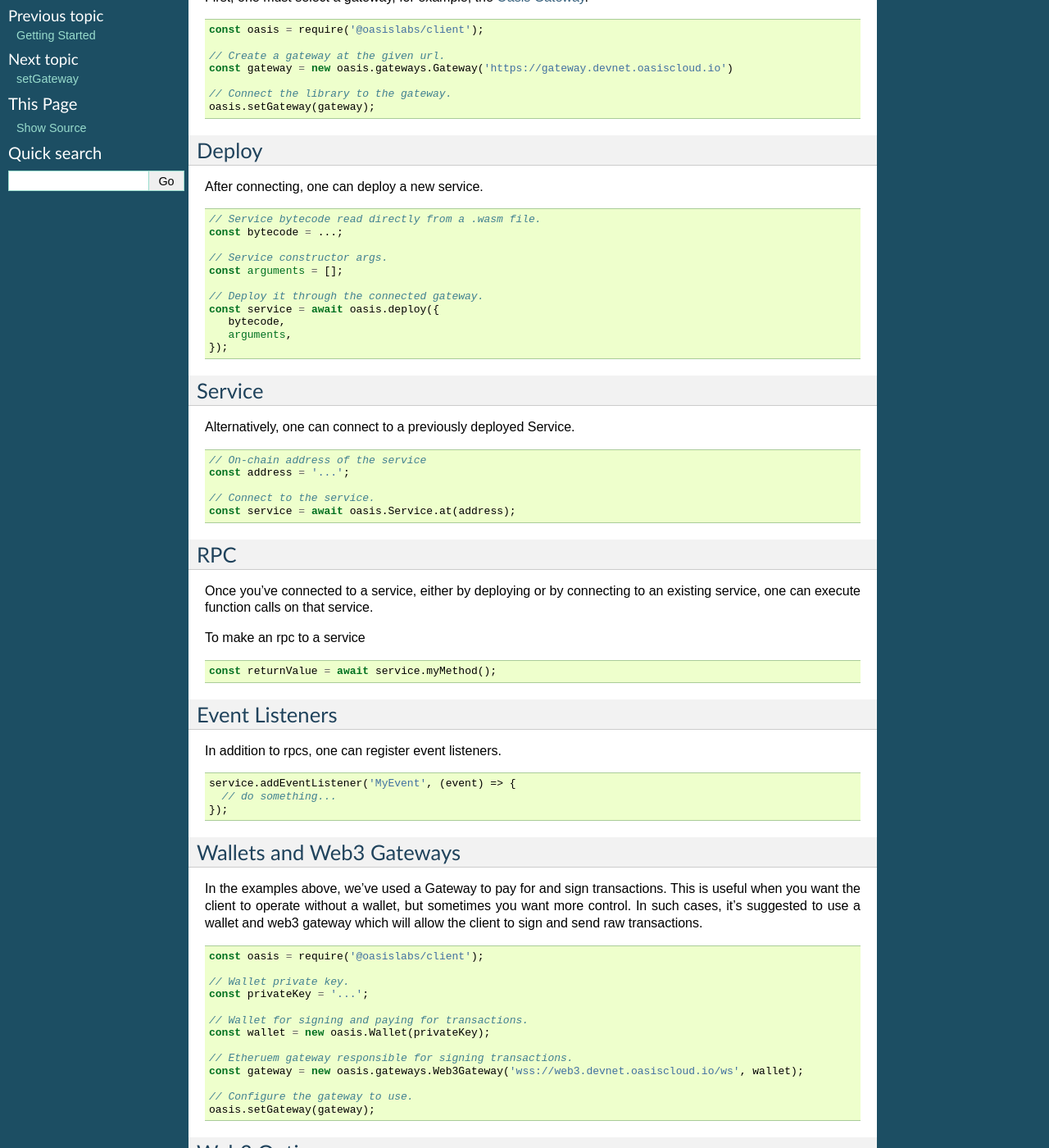
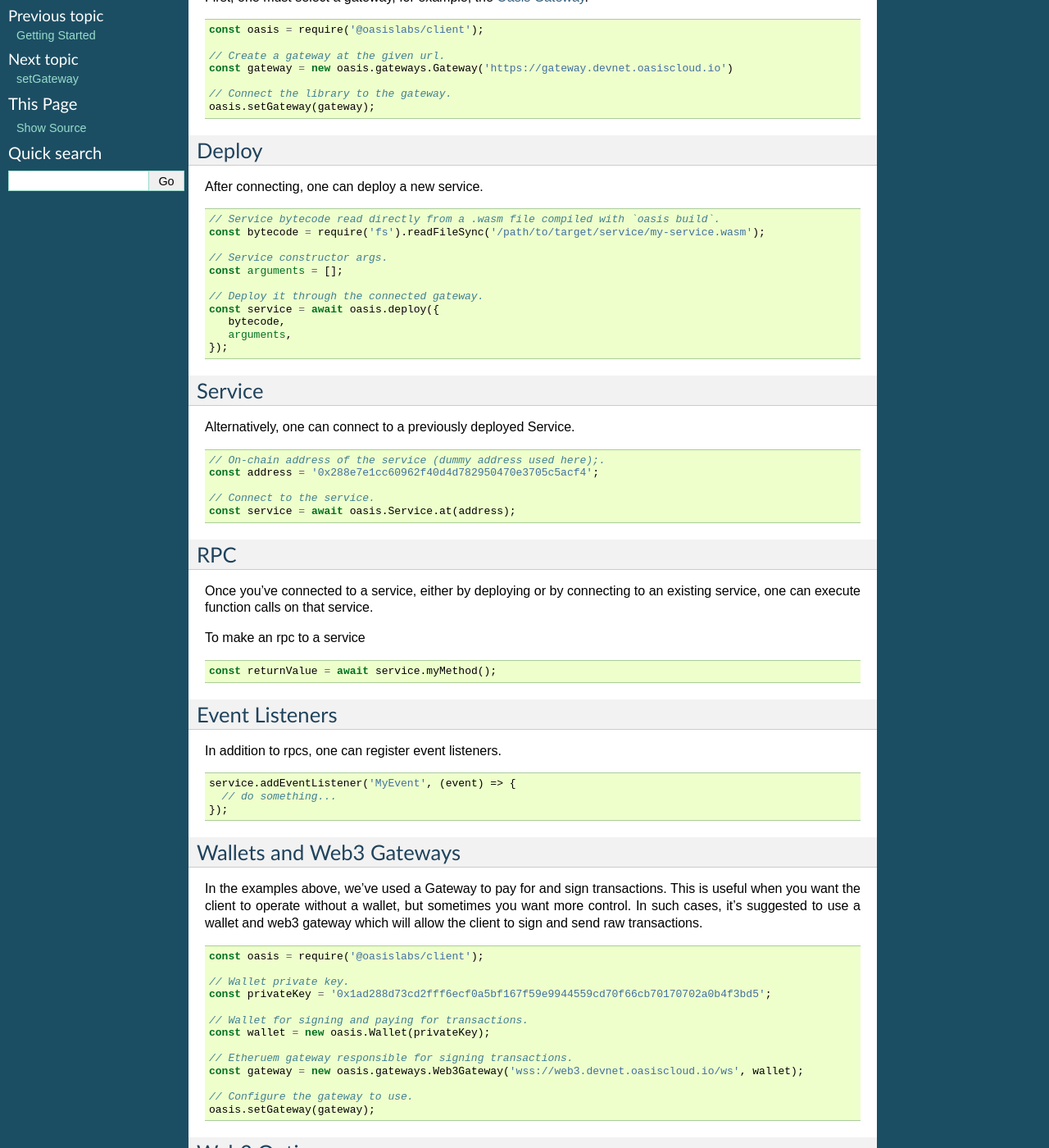
Before and after one commit to oasislabs/oasis.js, a Sphinx documentation site: the page built from docs/examples.rst, in a window 1280 px wide and 1400 px high, scrolled down 220 px. Shown: the whole window at 82% size. Built offline with Sphinx 7.4.7, drawn with Linux system fonts in a browser that asks for light colours; some of the changed text lies outside the part shown.

Commit message:
docs: Minor updates

```diff
--- a/docs/examples.rst
+++ b/docs/examples.rst
@@ -28,8 +29,8 @@ After connecting, one can deploy a new service.
 
 .. code-block:: javascript
 
-   // Service bytecode read directly from a .wasm file.
-   const bytecode = ...;
+   // Service bytecode read directly from a .wasm file compiled with `oasis build`.
+   const bytecode = require('fs').readFileSync('/path/to/target/service/my-service.wasm');
 
    // Service constructor args.
    const arguments = [];
@@ -47,8 +48,8 @@ Alternatively, one can connect to a previously deployed Service.
 
 .. code-block:: javascript
 
-   // On-chain address of the service
-   const address = '...';
+   // On-chain address of the service (dummy address used here);.
+   const address = '0x288e7e1cc60962f40d4d782950470e3705c5acf4';
 
    // Connect to the service.
    const service = await oasis.Service.at(address);
@@ -89,7 +90,7 @@ will allow the client to sign and send raw transactions.
 	const oasis = require('@oasislabs/client');
 
 	// Wallet private key.
-	const privateKey = '...';
+	const privateKey = '0x1ad288d73cd2fff6ecf0a5bf167f59e9944559cd70f66cb70170702a0b4f3bd5';
 
 	// Wallet for signing and paying for transactions.
 	const wallet = new oasis.Wallet(privateKey);
--- a/docs/gateways.rst
+++ b/docs/gateways.rst
@@ -55,4 +55,4 @@ It currently only supports WebSockets and can be instantiated as follows:
 Parameters
 ----------
 1. ``url`` - ``String``: The url of the gateway.
-2. ``wallet`` - ``EthereumWallet``: The wallet to sign transactions. For convenience, we package and suggest using the ethers.js `wallet`_.
+2. ``wallet`` - ``Wallet``: The wallet to sign transactions. For convenience, we package and suggest using the ethers.js `wallet`_.
--- a/docs/workspace.rst
+++ b/docs/workspace.rst
@@ -62,7 +62,7 @@ Environment Variables
 Although not recommended (because they are meant to be configured with `oasis-cli <https://github.com/oasislabs/oasis-cli>`_),
 one can also override the following environment variables.
 
-* ``OASIS_WORKSPACE`` - Path to the workspace root directory. Defaults to the local git repositories root directory.
+* ``OASIS_WORKSPACE`` - Path to the workspace root directory. Defaults to the root directory of the local git repository.
 * ``OASIS_PROFILE`` - The config profile to use. Defaults to ``default``.
 * ``OASIS_CONFIG`` - Path to the config file to use. Defaults to a system specific path, e.g.
     * macOS - ``~/Library/Preferences/oasis/config.toml``
```
Also changed, not shown: other parts of docs/examples.rst (+2 -1 lines).
